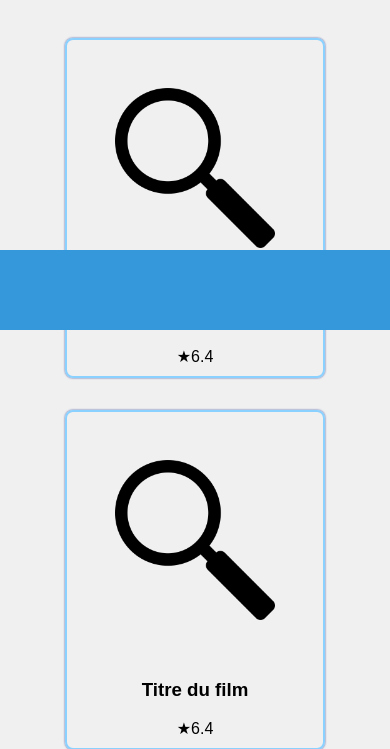
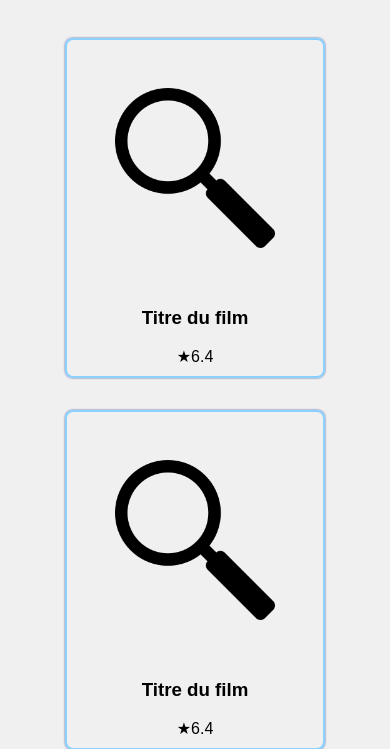
Before and after one commit to Erou22/SAE_5_Flamberge, a PHP site: page / in a window 390 px wide. Shown: the part 514-1263 px from the top of the page. Run offline with PHP 8.4, Linux system fonts and the light colour scheme.

Commit message:
Réglage pb merge

```diff
--- a/Partie_5/index.html
+++ b/Partie_5/index.html
@@ -182,6 +182,8 @@
   <footer>
 
   </footer>
+  <script src="script.js"></script>
 </body>
 
+
 </html>
--- a/Partie_5/style.css
+++ b/Partie_5/style.css
@@ -13,6 +13,8 @@ body {
     padding: 0;
     font-family: Arial, sans-serif;
     background-color: #f0f0f0;
+    position: relative;
+    min-height: 100vh;
 }
 
 #retourHaut {
@@ -307,6 +309,12 @@ article a:hover {
     margin: 5em;
 }
 
+@media screen and (max-width: 768px) {
+    .laUne{
+        z-index: 0;
+    }
+}
+
 /* ----------------------- */
 /* detail_film             */
 /* ----------------------- */
```
